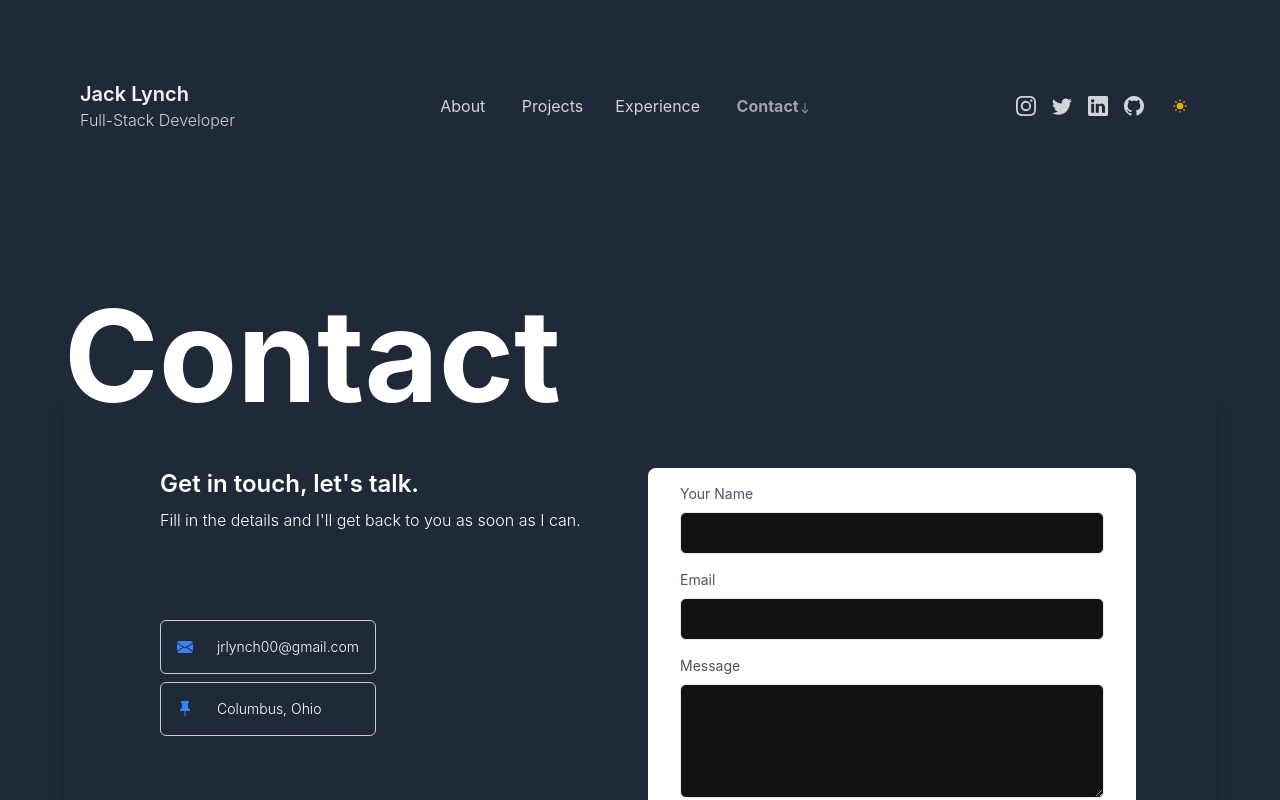
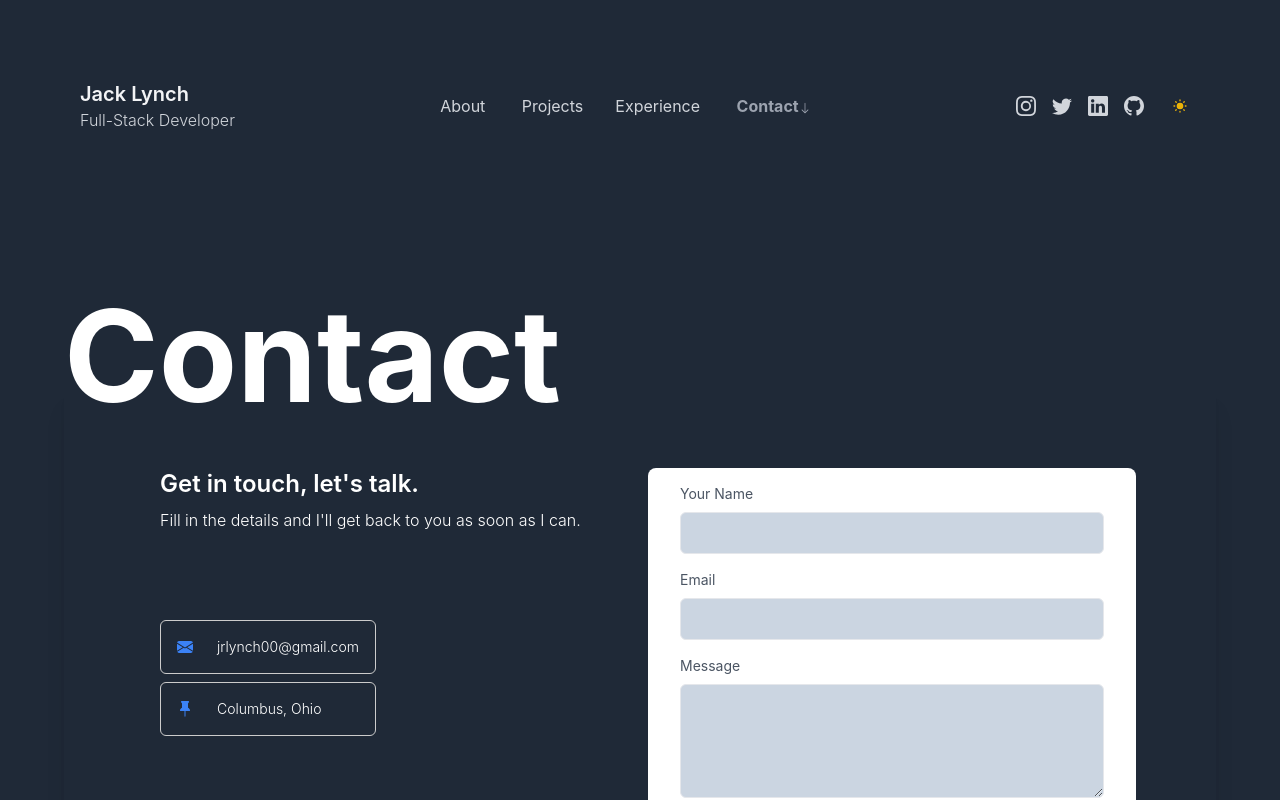
Before and after one commit to jacklynch00/personal-site, a Next.js app: page /contact in a window 1280 px wide. Shown: the top 800 px of the page. Built offline with nearby package versions, Linux system fonts and the light colour scheme.

Commit message:
Added email service to send an email on the contact form.

```diff
--- a/components/Contact.js
+++ b/components/Contact.js
@@ -1,7 +1,59 @@
-import React from 'react';
+import React, { useState } from 'react';
+import emailjs from 'emailjs-com';
 import userData from '@/constants/data';
 
 const Contact = () => {
+	const [name, setName] = useState('');
+	const [email, setEmail] = useState('');
+	const [message, setMessage] = useState('');
+	const [emailSent, setEmailSent] = useState(false);
+	const [emailSendErr, setEmailSendErr] = useState(false);
+
+	const SERVICE_ID = process.env.EMAIL_SERVICE_ID;
+	const TEMPLATE_ID = process.env.EMAIL_TEMPLATE_ID;
+	const USER_ID = process.env.EMAIL_USER_ID;
+
+	const handleSubmit = (e) => {
+		e.preventDefault();
+		if (!name) {
+			// Show name err message
+			alert('Please make sure to fill out the name field.');
+			return;
+		}
+
+		if (!email) {
+			// Show email err message
+			alert('Please make sure to fill out the email field.');
+			return;
+		}
+
+		if (!message) {
+			// Show message err message
+			alert('Please make sure to fill out the message field.');
+			return;
+		}
+
+		const templateParams = {
+			name,
+			email,
+			message,
+		};
+
+		emailjs
+			.send(SERVICE_ID, TEMPLATE_ID, templateParams, USER_ID)
+			.then((resp) => {
+				console.log(resp);
+				setName('');
+				setEmail('');
+				setMessage('');
+				setEmailSent(true);
+			})
+			.catch((err) => {
+				console.log(err);
+				setEmailSendErr(true);
+			});
+	};
+
 	return (
 		<section>
 			<div className='max-w-6xl mx-auto h-48 bg-white dark:bg-gray-800 antialiased'>
@@ -78,22 +130,26 @@ const Contact = () => {
 							</a>
 						</div>
 					</div>
-					<form className='form rounded-lg bg-white p-4 flex flex-col'>
+					<form className='gform form rounded-lg bg-white p-4 flex flex-col' onSubmit={handleSubmit}>
 						<label htmlFor='name' className='text-sm text-gray-600 mx-4'>
 							Your Name
 						</label>
 						<input
 							type='text'
-							className='font-light rounded-md border focus:outline-none py-2 mt-2 px-1 mx-4 focus:ring-2 focus:border-none ring-blue-500'
+							className='font-light rounded-md border focus:outline-none py-2 mt-2 px-1 mx-4 focus:ring-2 focus:border-none ring-blue-500 dark:bg-slate-300 dark:text-gray-800 dark:font-semibold'
 							name='name'
+							value={name}
+							onChange={(e) => setName(e.target.value)}
 						/>
 						<label htmlFor='email' className='text-sm text-gray-600 mx-4 mt-4'>
 							Email
 						</label>
 						<input
 							type='text'
-							className='font-light rounded-md border focus:outline-none py-2 mt-2 px-1 mx-4 focus:ring-2 focus:border-none ring-blue-500'
+							className='font-light rounded-md border focus:outline-none py-2 mt-2 px-1 mx-4 focus:ring-2 focus:border-none ring-blue-500 dark:bg-slate-300 dark:text-gray-800 dark:font-semibold'
 							name='email'
+							value={email}
+							onChange={(e) => setEmail(e.target.value)}
 						/>
 						<label htmlFor='message' className='text-sm text-gray-600 mx-4 mt-4'>
 							Message
@@ -101,8 +157,10 @@ const Contact = () => {
 						<textarea
 							rows='4'
 							type='text'
-							className='font-light rounded-md border focus:outline-none py-2 mt-2 px-1 mx-4 focus:ring-2 focus:border-none ring-blue-500'
-							name='message'></textarea>
+							className='font-light rounded-md border focus:outline-none py-2 mt-2 px-1 mx-4 focus:ring-2 focus:border-none ring-blue-500 dark:bg-slate-300 dark:text-gray-800 dark:font-semibold'
+							name='message'
+							value={message}
+							onChange={(e) => setMessage(e.target.value)}></textarea>
 						<button type='submit' className='bg-blue-500 rounded-md w-1/2 mx-4 mt-8 py-2 text-gray-50 text-xs font-bold'>
 							Send Message
 						</button>
--- a/next.config.js
+++ b/next.config.js
@@ -1,3 +1,9 @@
 module.exports = {
-  reactStrictMode: true,
-}
+	reactStrictMode: true,
+	env: {
+		EMAIL_SERVICE_ID: process.env.EMAIL_SERVICE_ID,
+		EMAIL_TEMPLATE_ID: process.env.EMAIL_TEMPLATE_ID,
+		EMAIL_USER_ID: process.env.EMAIL_USER_ID,
+		EMAIL_ACCESS_TOKEN: process.env.EMAIL_ACCESS_TOKEN,
+	},
+};
--- a/package.json
+++ b/package.json
@@ -15,6 +15,7 @@
 	},
 	"devDependencies": {
 		"autoprefixer": "^10.4.0",
+		"emailjs-com": "^3.2.0",
 		"eslint": "8.5.0",
 		"eslint-config-next": "12.0.7",
 		"next-themes": "^0.0.15",
--- a/pages/_app.js
+++ b/pages/_app.js
@@ -1,7 +1,9 @@
 import '../styles/globals.css';
+import { init } from 'emailjs-com';
 import { ThemeProvider } from 'next-themes';
 
 function MyApp({ Component, pageProps }) {
+	init(process.env.EMAIL_USER_ID);
 	return (
 		<ThemeProvider defaultTheme='dark' attribute='class'>
 			<Component {...pageProps} />
--- a/styles/fonts.css
+++ b/styles/fonts.css
@@ -37,12 +37,3 @@
 	font-style: normal;
 	src: url('../fonts/flow-circular.woff') format('woff');
 }
-
-@font-face {
-	font-family: 'Inter';
-	font-style: normal;
-	font-weight: 100 900;
-	font-display: optional;
-	src: url(/fonts/inter-var-latin.woff2) format('woff2');
-	unicode-range: U+0000-00FF, U+0131, U+0152-0153, U+02BB-02BC, U+02C6, U+02DA, U+02DC, U+2000-206F, U+2074, U+20AC, U+2122, U+2191, U+2193, U+2212, U+2215, U+FEFF, U+FFFD;
-}
```
Also changed, not shown: 2 other files (tests, documents, lock files or other folders).
